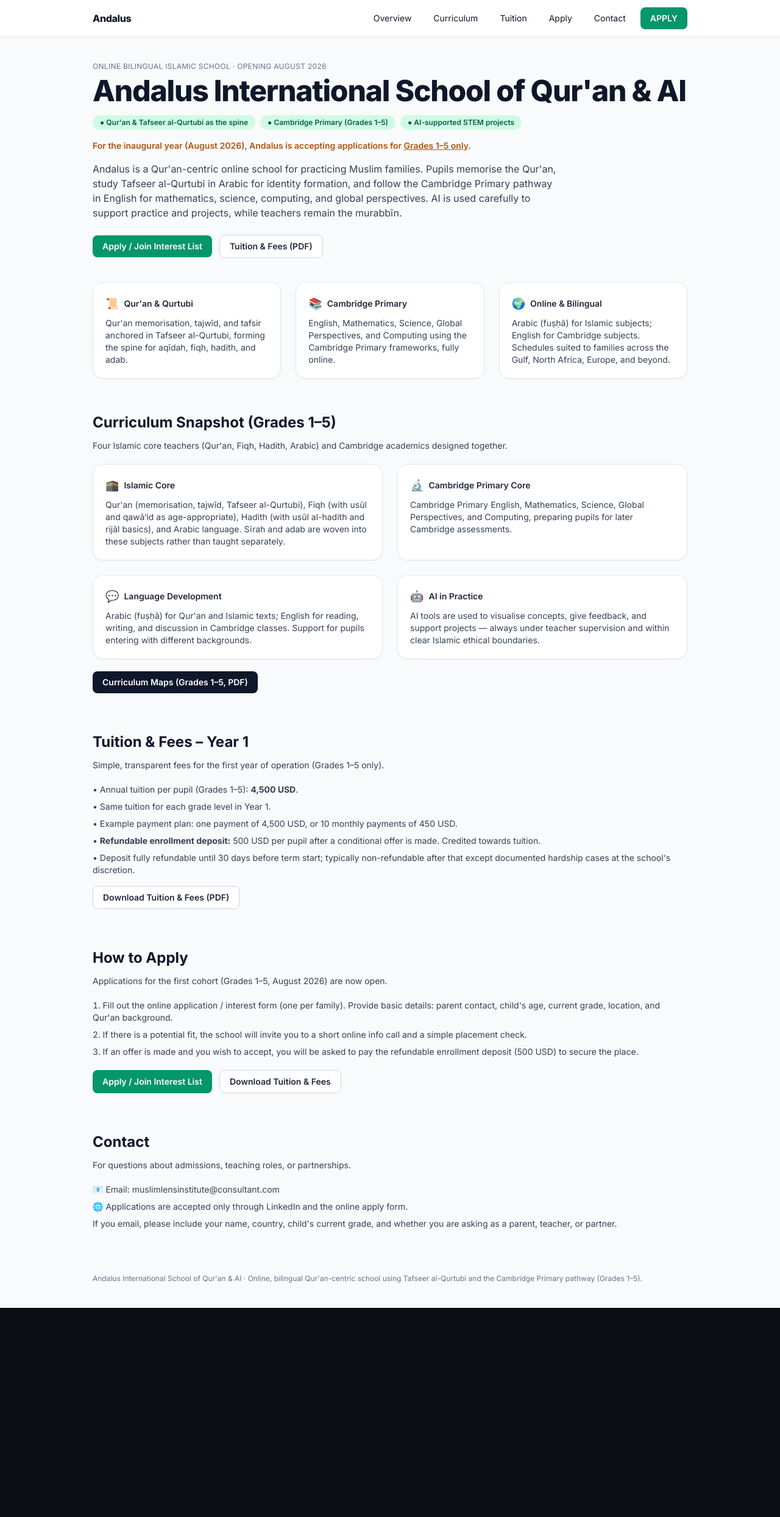
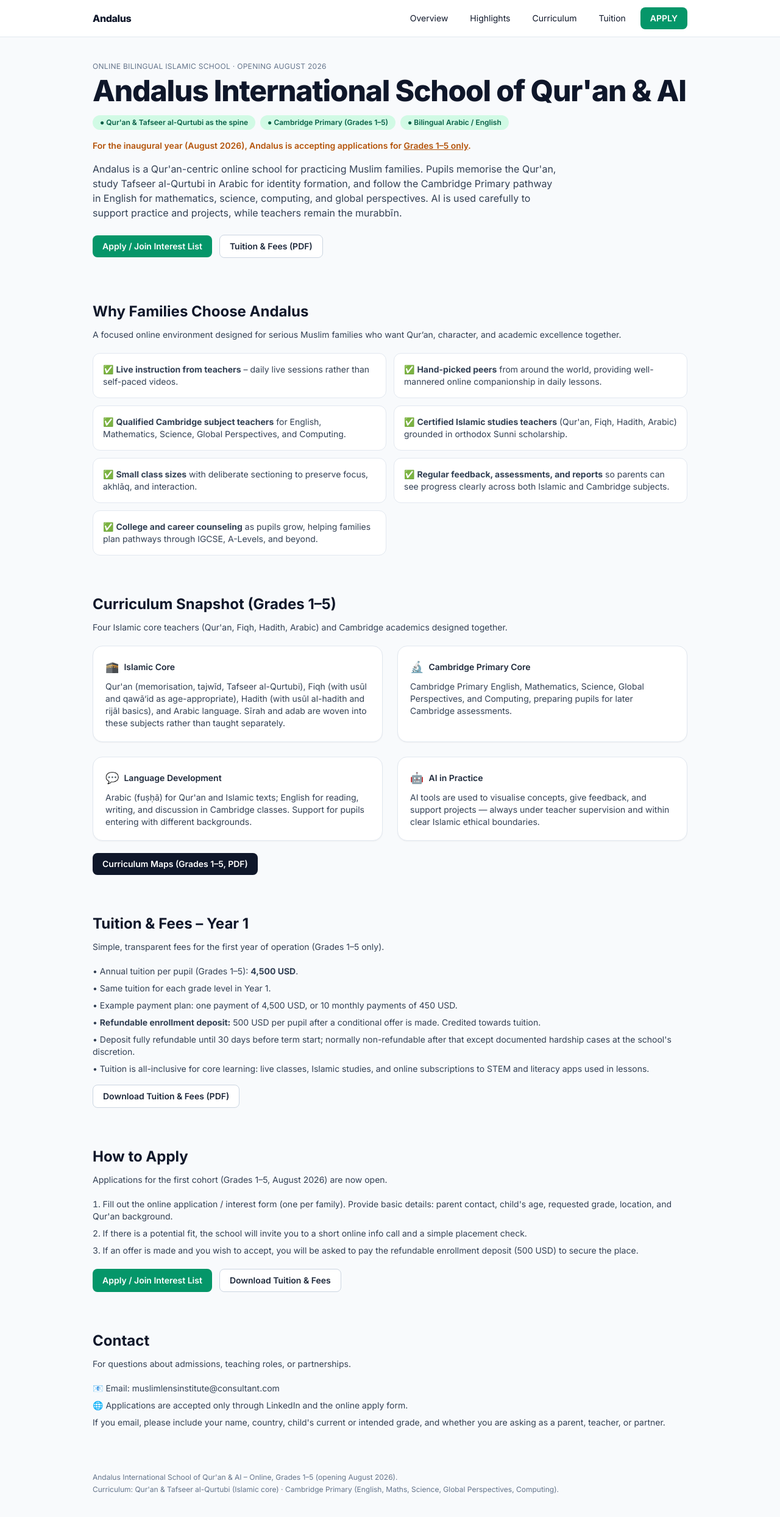
Before and after one commit to patience62003/andalus2, a React (Vite) app: page / in a window 1280 px wide. Shown: the top 2488 px of the page at 61% size. Before the commit the page ends 2145 px from the top, so only its background shows below. Built offline with nearby package versions, Linux system fonts and the light colour scheme.

Commit message:
Update landing page and links.tsx
Update landing page and links

```diff
--- a/src/App.tsx
+++ b/src/App.tsx
@@ -80,24 +80,23 @@ function Section({
 }
 
 export default function App() {
-  // TODO: replace this placeholder with your real Google Form URL
-  const APPLY_LINK = "https://forms.gle/REPLACE_WITH_YOUR_FORM_LINK";
+  const APPLY_LINK =
+    "https://docs.google.com/forms/d/e/1FAIpQLSd9j0FERdFhhw9Dfz26qJu1qypU521orgNrln49nkq9ZPhFlg/viewform?usp=sharing&ouid=104479175709144250534";
 
   const [showLeadModal, setShowLeadModal] = useState(false);
 
   useEffect(() => {
-    const timer = setTimeout(() => setShowLeadModal(true), 10000); // 10 seconds
+    const timer = setTimeout(() => setShowLeadModal(true), 10000);
     return () => clearTimeout(timer);
   }, []);
 
-  const handleLeadSubmit = (e: React.FormEvent) => {
-    e.preventDefault();
-    alert("Thank you! We will contact you in shaa Allah.");
+  const handleLeadClick = () => {
+    window.open(APPLY_LINK, "_blank", "noopener,noreferrer");
     setShowLeadModal(false);
   };
 
   return (
-    <main className="min-h-screen bg-slate-50 text-slate-900">
+    <main className="min-h-screen bg-slate-50 text-slate-900" id="top">
       {/* Sticky top nav */}
       <nav className="sticky top-0 z-20 backdrop-blur bg-white/90 border-b border-slate-200">
         <div className="max-w-5xl mx-auto px-6 py-3 flex items-center justify-between">
@@ -108,18 +107,16 @@ export default function App() {
             <a href="#overview" className="px-3 py-1 rounded hover:bg-slate-100">
               Overview
             </a>
+            <a href="#highlights" className="px-3 py-1 rounded hover:bg-slate-100">
+              Highlights
+            </a>
             <a href="#curriculum" className="px-3 py-1 rounded hover:bg-slate-100">
               Curriculum
             </a>
             <a href="#tuition" className="px-3 py-1 rounded hover:bg-slate-100">
               Tuition
             </a>
-            <a href="#apply" className="px-3 py-1 rounded hover:bg-slate-100">
-              Apply
-            </a>
-            <a href="#contact" className="px-3 py-1 rounded hover:bg-slate-100">
-              Contact
-            </a>
+            {/* Removed the old text "Apply" link here */}
             <Button label="APPLY" href={APPLY_LINK} variant="secondary" />
           </div>
         </div>
@@ -136,18 +133,18 @@ export default function App() {
         <div className="mt-4 flex flex-wrap gap-2">
           <Badge text="Qur'an & Tafseer al-Qurtubi as the spine" />
           <Badge text="Cambridge Primary (Grades 1–5)" />
-          <Badge text="AI-supported STEM projects" />
+          <Badge text="Bilingual Arabic / English" />
         </div>
         <p className="mt-4 text-sm text-amber-700 font-semibold">
           For the inaugural year (August 2026), Andalus is accepting applications for{" "}
           <span className="underline">Grades 1–5 only</span>.
         </p>
         <p className="mt-4 max-w-3xl text-slate-700 text-sm md:text-base">
-          Andalus is a Qur&apos;an-centric online school for practicing Muslim families. Pupils
-          memorise the Qur&apos;an, study Tafseer al-Qurtubi in Arabic for identity formation, and
-          follow the Cambridge Primary pathway in English for mathematics, science, computing, and
-          global perspectives. AI is used carefully to support practice and projects, while teachers
-          remain the murabbīn.
+          Andalus is a Qur&apos;an-centric online school for practicing Muslim families. Pupils memorise
+          the Qur&apos;an, study Tafseer al-Qurtubi in Arabic for identity formation, and follow the
+          Cambridge Primary pathway in English for mathematics, science, computing, and global
+          perspectives. AI is used carefully to support practice and projects, while teachers remain
+          the murabbīn.
         </p>
 
         <div className="mt-6 flex flex-wrap items-center gap-3">
@@ -160,23 +157,41 @@ export default function App() {
         </div>
       </header>
 
-      {/* PILLARS */}
-      <section className="max-w-5xl mx-auto px-6 pb-6">
-        <div className="grid gap-6 md:grid-cols-3">
-          <Card title="Qur'an & Qurtubi" emoji="📜">
-            Qur&apos;an memorisation, tajwīd, and tafsir anchored in Tafseer al-Qurtubi, forming the
-            spine for aqīdah, fiqh, hadith, and adab.
-          </Card>
-          <Card title="Cambridge Primary" emoji="📚">
-            English, Mathematics, Science, Global Perspectives, and Computing using the Cambridge
-            Primary frameworks, fully online.
-          </Card>
-          <Card title="Online & Bilingual" emoji="🌍">
-            Arabic (fuṣḥā) for Islamic subjects; English for Cambridge subjects. Schedules suited to
-            families across the Gulf, North Africa, Europe, and beyond.
-          </Card>
-        </div>
-      </section>
+      {/* HIGHLIGHTS */}
+      <Section
+        id="highlights"
+        title="Why Families Choose Andalus"
+        intro="A focused online environment designed for serious Muslim families who want Qur’an, character, and academic excellence together."
+      >
+        <ul className="grid gap-3 md:grid-cols-2 text-sm text-slate-700">
+          <li className="rounded-xl border border-slate-200 bg-white p-4">
+            ✅ <b>Live instruction from teachers</b> – daily live sessions rather than self-paced videos.
+          </li>
+          <li className="rounded-xl border border-slate-200 bg-white p-4">
+            ✅ <b>Hand-picked peers</b> from around the world, providing well-mannered online companionship
+            in daily lessons.
+          </li>
+          <li className="rounded-xl border border-slate-200 bg-white p-4">
+            ✅ <b>Qualified Cambridge subject teachers</b> for English, Mathematics, Science, Global
+            Perspectives, and Computing.
+          </li>
+          <li className="rounded-xl border border-slate-200 bg-white p-4">
+            ✅ <b>Certified Islamic studies teachers</b> (Qur&apos;an, Fiqh, Hadith, Arabic) grounded in
+            orthodox Sunni scholarship.
+          </li>
+          <li className="rounded-xl border border-slate-200 bg-white p-4">
+            ✅ <b>Small class sizes</b> with deliberate sectioning to preserve focus, akhlāq, and interaction.
+          </li>
+          <li className="rounded-xl border border-slate-200 bg-white p-4">
+            ✅ <b>Regular feedback, assessments, and reports</b> so parents can see progress clearly across
+            both Islamic and Cambridge subjects.
+          </li>
+          <li className="rounded-xl border border-slate-200 bg-white p-4">
+            ✅ <b>College and career counseling</b> as pupils grow, helping families plan pathways through
+            IGCSE, A-Levels, and beyond.
+          </li>
+        </ul>
+      </Section>
 
       {/* CURRICULUM */}
       <Section
@@ -195,8 +210,8 @@ export default function App() {
             preparing pupils for later Cambridge assessments.
           </Card>
           <Card title="Language Development" emoji="💬">
-            Arabic (fuṣḥā) for Qur&apos;an and Islamic texts; English for reading, writing, and
-            discussion in Cambridge classes. Support for pupils entering with different backgrounds.
+            Arabic (fuṣḥā) for Qur&apos;an and Islamic texts; English for reading, writing, and discussion in
+            Cambridge classes. Support for pupils entering with different backgrounds.
           </Card>
           <Card title="AI in Practice" emoji="🤖">
             AI tools are used to visualise concepts, give feedback, and support projects — always under
@@ -231,8 +246,12 @@ export default function App() {
             made. Credited towards tuition.
           </li>
           <li>
-            • Deposit fully refundable until 30 days before term start; typically non-refundable after
+            • Deposit fully refundable until 30 days before term start; normally non-refundable after
             that except documented hardship cases at the school&apos;s discretion.
+          </li>
+          <li>
+            • Tuition is all-inclusive for core learning: live classes, Islamic studies, and online
+            subscriptions to STEM and literacy apps used in lessons.
           </li>
         </ul>
 
@@ -254,7 +273,7 @@ export default function App() {
         <ol className="list-decimal list-inside text-sm text-slate-700 space-y-2">
           <li>
             Fill out the online application / interest form (one per family). Provide basic details:
-            parent contact, child&apos;s age, current grade, location, and Qur&apos;an background.
+            parent contact, child&apos;s age, requested grade, location, and Qur&apos;an background.
           </li>
           <li>
             If there is a potential fit, the school will invite you to a short online info call and a
@@ -285,69 +304,46 @@ export default function App() {
           <p>📧 Email: muslimlensinstitute@consultant.com</p>
           <p>🌐 Applications are accepted only through LinkedIn and the online apply form.</p>
           <p>
-            If you email, please include your name, country, child&apos;s current grade, and whether you
-            are asking as a parent, teacher, or partner.
+            If you email, please include your name, country, child&apos;s current or intended grade, and
+            whether you are asking as a parent, teacher, or partner.
           </p>
         </div>
       </Section>
 
       {/* FOOTER */}
       <footer className="max-w-5xl mx-auto px-6 py-10 text-xs text-slate-500">
-        <p>
-          Andalus International School of Qur&apos;an &amp; AI · Online, bilingual Qur&apos;an-centric
-          school using Tafseer al-Qurtubi and the Cambridge Primary pathway (Grades 1–5).
+        <p>Andalus International School of Qur&apos;an &amp; AI – Online, Grades 1–5 (opening August 2026).</p>
+        <p className="mt-1">
+          Curriculum: Qur&apos;an & Tafseer al-Qurtubi (Islamic core) · Cambridge Primary (English, Maths,
+          Science, Global Perspectives, Computing).
         </p>
       </footer>
 
-      {/* LEAD CAPTURE POPUP */}
+      {/* LEAD POPUP → SIMPLE LINK TO GOOGLE FORM */}
       {showLeadModal && (
-        <div className="fixed inset-0 z-30 flex items-center justify-center bg-black/40 px-4">
-          <div className="max-w-sm w-full rounded-2xl bg-white p-5 shadow-lg">
-            <h3 className="text-base font-semibold text-slate-900 mb-2">
-              Stay informed about Andalus (Grades 1–5, August 2026)
+        <div className="fixed inset-0 z-30 flex items-center justify-center bg-black/40">
+          <div className="max-w-md w-full rounded-2xl bg-white p-6 shadow-xl">
+            <h3 className="text-lg font-semibold text-slate-900 mb-2">
+              Get updates about Andalus (Grades 1–5)
             </h3>
-            <p className="text-xs text-slate-600 mb-3">
-              Leave your contact details and we&apos;ll send you updates about admissions and
-              information sessions in shaa Allah.
+            <p className="text-sm text-slate-700 mb-4">
+              Andalus International School of Qur&apos;an &amp; AI is planning to open its online primary
+              programme in August 2026, in shā&apos; Allāh. If you would like to receive updates and
+              admissions information, please fill out our short application / interest form.
             </p>
-            <form onSubmit={handleLeadSubmit} className="space-y-2 text-sm">
-              <div>
-                <label className="block text-xs text-slate-600 mb-1">Parent name</label>
-                <input
-                  className="w-full rounded border border-slate-300 px-2 py-1 text-sm"
-                  required
-                />
-              </div>
-              <div>
-                <label className="block text-xs text-slate-600 mb-1">Email</label>
-                <input
-                  type="email"
-                  className="w-full rounded border border-slate-300 px-2 py-1 text-sm"
-                  required
-                />
-              </div>
-              <div>
-                <label className="block text-xs text-slate-600 mb-1">
-                  Phone / WhatsApp (optional)
-                </label>
-                <input className="w-full rounded border border-slate-300 px-2 py-1 text-sm" />
-              </div>
-              <div className="flex gap-2 pt-2">
-                <button
-                  type="submit"
-                  className="inline-flex-1 rounded-lg bg-emerald-600 px-3 py-1.5 text-xs font-semibold text-white hover:bg-emerald-500"
-                >
-                  Submit
-                </button>
-                <button
-                  type="button"
-                  onClick={() => setShowLeadModal(false)}
-                  className="inline-flex-1 rounded-lg border border-slate-300 px-3 py-1.5 text-xs font-semibold text-slate-700 hover:bg-slate-50"
-                >
-                  Maybe later
-                </button>
-              </div>
-            </form>
+            <div className="flex flex-wrap gap-3 mt-2">
+              <Button
+                label="Open application / interest form"
+                onClick={handleLeadClick}
+                variant="secondary"
+              />
+              <button
+                className="text-xs text-slate-500 hover:underline"
+                onClick={() => setShowLeadModal(false)}
+              >
+                Not now
+              </button>
+            </div>
           </div>
         </div>
       )}
```
